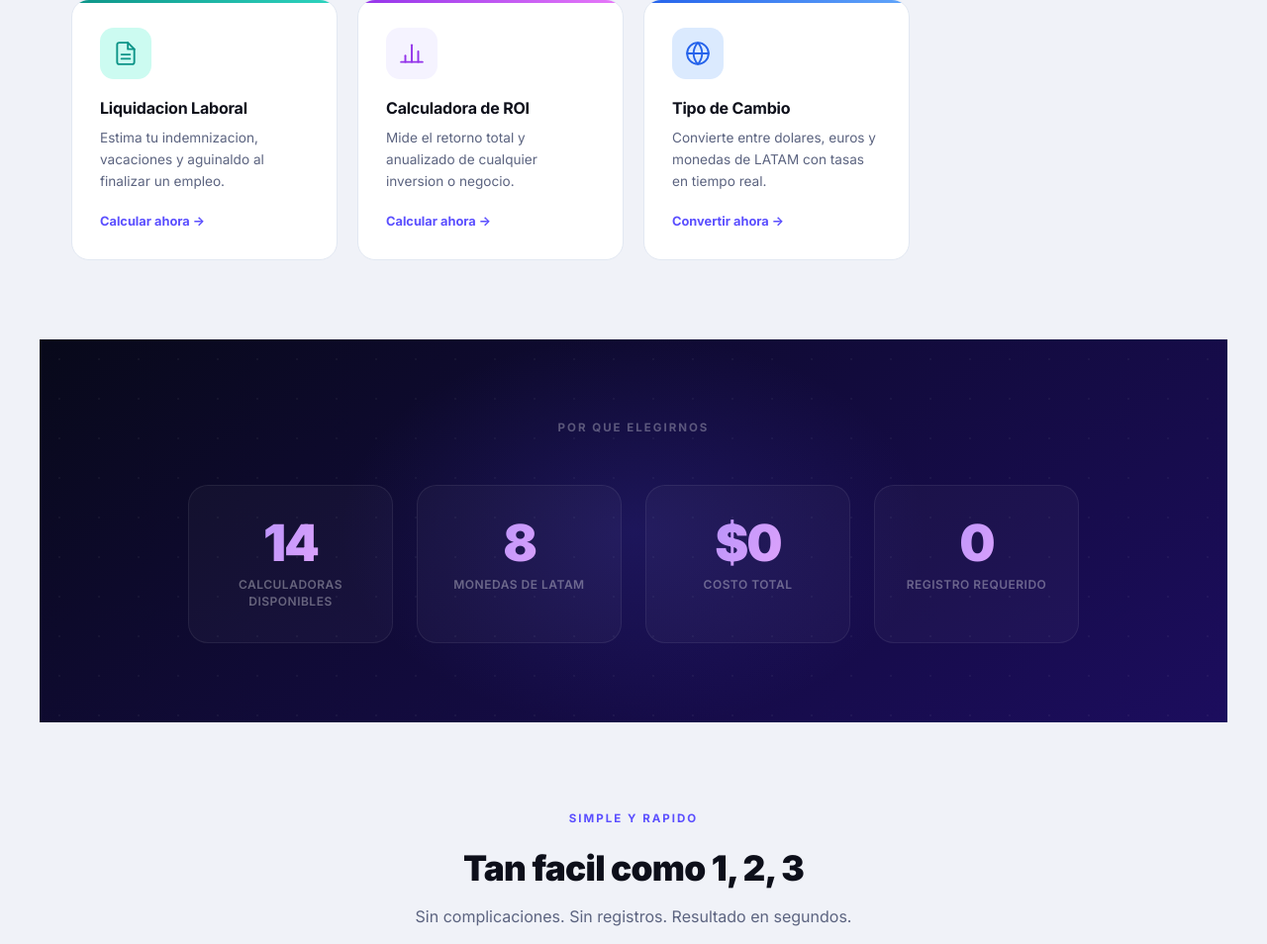
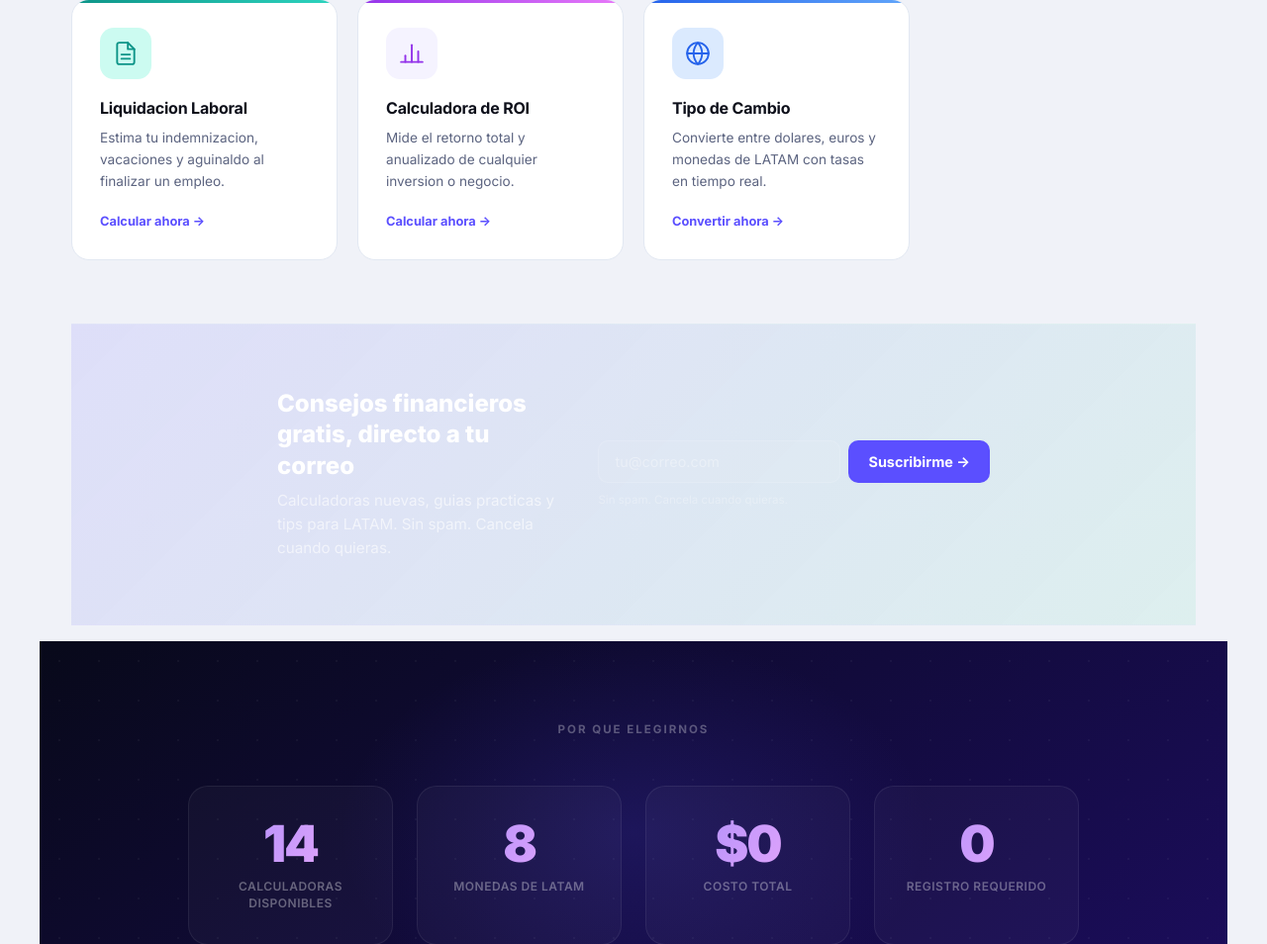
Before and after one commit to rgomezarroyo/midineroobedece, a Flask app: page / in a window 1280 px wide. Shown: the part 2575-3529 px from the top of the page at 99% size. Run offline with Flask 3, Linux system fonts and the light colour scheme; some libraries are stand-ins or nearby versions.

Commit message:
Add newsletter signup form (Mailchimp) to homepage and footer
Co-Authored-By: Claude Sonnet 4.6 <noreply@anthropic.com>

```diff
--- a/app/static/css/style.css
+++ b/app/static/css/style.css
@@ -2331,3 +2331,136 @@ footer { background: var(--footer-bg); margin-top: 4rem; }
 @media (max-width: 768px) {
     .blog-grid { grid-template-columns: 1fr; }
 }
+
+/* ── NEWSLETTER SECTION ── */
+.newsletter-section {
+    padding: 4rem 1.5rem;
+    background: linear-gradient(135deg, rgba(91,79,255,0.12) 0%, rgba(0,204,118,0.08) 100%);
+    border-top: 1px solid rgba(255,255,255,0.06);
+    border-bottom: 1px solid rgba(255,255,255,0.06);
+}
+
+.newsletter-inner {
+    max-width: 720px;
+    margin: 0 auto;
+    display: flex;
+    align-items: center;
+    gap: 2.5rem;
+}
+
+.newsletter-text { flex: 1; }
+
+.newsletter-text h2 {
+    font-size: 1.5rem;
+    font-weight: 800;
+    color: #fff;
+    line-height: 1.3;
+    margin-bottom: 0.5rem;
+}
+
+.newsletter-text p {
+    font-size: 0.95rem;
+    color: rgba(255,255,255,0.6);
+    line-height: 1.6;
+}
+
+.newsletter-form { flex: 1; position: relative; }
+
+.newsletter-input-wrap {
+    display: flex;
+    gap: 0.5rem;
+}
+
+.newsletter-input-wrap input {
+    flex: 1;
+    padding: 0.75rem 1rem;
+    border-radius: 10px;
+    border: 1px solid rgba(255,255,255,0.12);
+    background: rgba(255,255,255,0.06);
+    color: #fff;
+    font-size: 0.9rem;
+    font-family: inherit;
+    outline: none;
+    transition: border-color 0.2s;
+}
+
+.newsletter-input-wrap input:focus { border-color: var(--primary); }
+.newsletter-input-wrap input::placeholder { color: rgba(255,255,255,0.35); }
+
+.newsletter-input-wrap button {
+    padding: 0.75rem 1.25rem;
+    background: var(--primary);
+    color: #fff;
+    border: none;
+    border-radius: 10px;
+    font-weight: 700;
+    font-size: 0.9rem;
+    cursor: pointer;
+    white-space: nowrap;
+    transition: background 0.2s;
+    font-family: inherit;
+}
+
+.newsletter-input-wrap button:hover { background: var(--primary-dark); }
+
+.newsletter-disclaimer {
+    font-size: 0.72rem;
+    color: rgba(255,255,255,0.3);
+    margin-top: 0.5rem;
+}
+
+@media (max-width: 768px) {
+    .newsletter-inner { flex-direction: column; gap: 1.5rem; }
+    .newsletter-text h2 { font-size: 1.25rem; }
+    .newsletter-form { width: 100%; }
+}
+
+/* ── FOOTER NEWSLETTER ── */
+.footer-newsletter-form { margin-top: 1rem; position: relative; }
+
+.footer-newsletter-label {
+    font-size: 0.75rem;
+    font-weight: 600;
+    color: rgba(255,255,255,0.45);
+    text-transform: uppercase;
+    letter-spacing: 0.05em;
+    margin-bottom: 0.5rem;
+}
+
+.footer-newsletter-wrap {
+    display: flex;
+    gap: 0.4rem;
+}
+
+.footer-newsletter-wrap input {
+    flex: 1;
+    padding: 0.55rem 0.8rem;
+    border-radius: 8px;
+    border: 1px solid rgba(255,255,255,0.1);
+    background: rgba(255,255,255,0.05);
+    color: #fff;
+    font-size: 0.82rem;
+    font-family: inherit;
+    outline: none;
+    min-width: 0;
+    transition: border-color 0.2s;
+}
+
+.footer-newsletter-wrap input:focus { border-color: var(--primary); }
+.footer-newsletter-wrap input::placeholder { color: rgba(255,255,255,0.3); }
+
+.footer-newsletter-wrap button {
+    padding: 0.55rem 0.9rem;
+    background: var(--primary);
+    color: #fff;
+    border: none;
+    border-radius: 8px;
+    font-weight: 700;
+    font-size: 0.82rem;
+    cursor: pointer;
+    transition: background 0.2s;
+    font-family: inherit;
+    white-space: nowrap;
+}
+
+.footer-newsletter-wrap button:hover { background: var(--primary-dark); }
--- a/app/templates/base.html
+++ b/app/templates/base.html
@@ -310,6 +310,16 @@
             </a>
             <p>Calculadoras financieras gratuitas para America Latina. Toma mejores decisiones con tu dinero hoy.</p>
             <div class="footer-badge">100% Gratis &nbsp;&middot;&nbsp; Sin Registro</div>
+            <form action="https://gmail.us12.list-manage.com/subscribe/post?u=9589382dcd275d250c292f4f2&amp;id=9281744eaf&amp;f_id=00bc44e0f0" method="post" target="_blank" class="footer-newsletter-form">
+                <p class="footer-newsletter-label">Recibe tips financieros gratis</p>
+                <div class="footer-newsletter-wrap">
+                    <input type="email" name="EMAIL" placeholder="tu@correo.com" required>
+                    <button type="submit">OK</button>
+                </div>
+                <div aria-hidden="true" style="position:absolute;left:-5000px">
+                    <input type="text" name="b_9589382dcd275d250c292f4f2_9281744eaf" tabindex="-1" value="">
+                </div>
+            </form>
         </div>
 
         <div class="footer-col">
--- a/app/templates/index.html
+++ b/app/templates/index.html
@@ -319,6 +319,26 @@
 
 </section>
 
+<!-- NEWSLETTER -->
+<section class="newsletter-section">
+    <div class="newsletter-inner fade-in-up">
+        <div class="newsletter-text">
+            <h2>Consejos financieros gratis, directo a tu correo</h2>
+            <p>Calculadoras nuevas, guias practicas y tips para LATAM. Sin spam. Cancela cuando quieras.</p>
+        </div>
+        <form action="https://gmail.us12.list-manage.com/subscribe/post?u=9589382dcd275d250c292f4f2&amp;id=9281744eaf&amp;f_id=00bc44e0f0" method="post" target="_blank" class="newsletter-form">
+            <div class="newsletter-input-wrap">
+                <input type="email" name="EMAIL" placeholder="tu@correo.com" required>
+                <button type="submit">Suscribirme &rarr;</button>
+            </div>
+            <div aria-hidden="true" style="position:absolute;left:-5000px">
+                <input type="text" name="b_9589382dcd275d250c292f4f2_9281744eaf" tabindex="-1" value="">
+            </div>
+            <p class="newsletter-disclaimer">Sin spam. Cancela cuando quieras.</p>
+        </form>
+    </div>
+</section>
+
 <!-- STATS -->
 <div class="stats-section">
     <div class="stats-inner">
```
